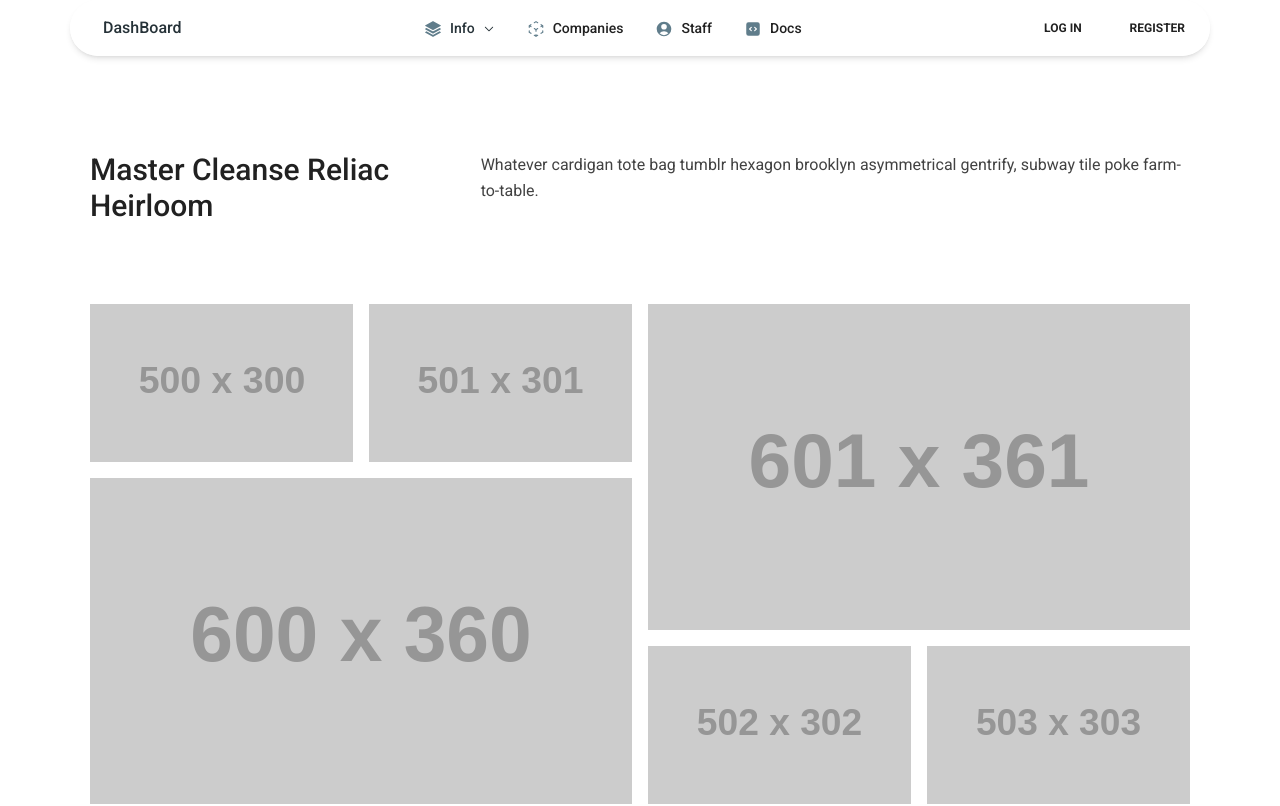
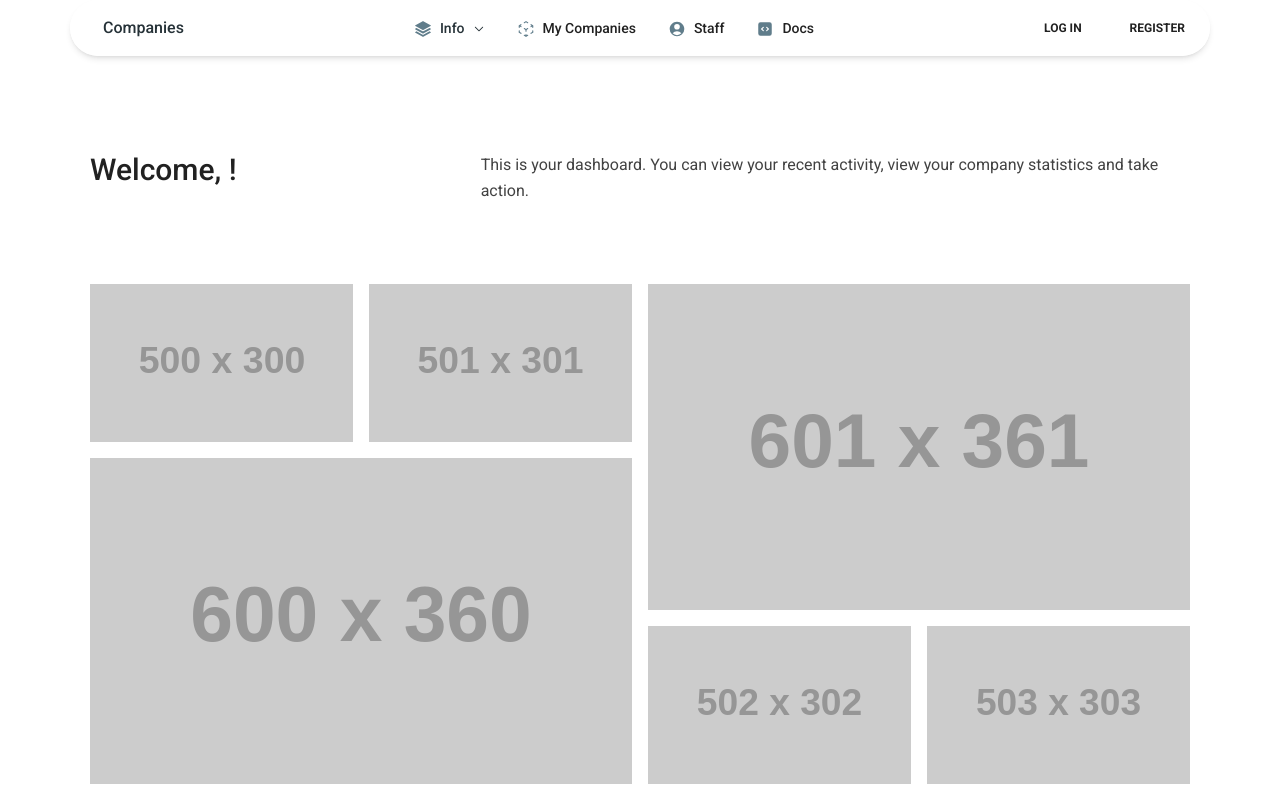
Before and after one commit to entermix123/Personal-Dashboard, a React (Vite) app in the folder client/: page / in a window 1280 px wide. Shown: the top 806 px of the page. Built offline with nearby package versions, Linux system fonts and the light colour scheme; what tw-elements would draw is missing.

Commit message:
fixed position of elements and added About us component

```diff
--- a/client/src/App.jsx
+++ b/client/src/App.jsx
@@ -3,38 +3,35 @@ import { AuthContextProvider } from "./context/AuthContext";
 
 import Logout from "../src/components/user/logout/Logout";
 import Register from "./components/user/register/Register";
-import HeaderNavbar from "./components/navbar/HeaderNavbar";
-import Footer from "./components/footer/Footer";
 import Dashboard from "./components/dashboard/DashBoard";
 import Login from "./components/user/login/Login";
 import ContactUs from "./components/contact-us/ContactUs";
 import CompanyCreate from "./components/company/company-create/CompanyCreate";
 import CompanyList from "./components/company/company-list/CompanyList";
+import CompanyDetails from "./components/company/company-details/CompanyDetails";
+import MyCompanyList from "./components/company/company-list/MyCompanyList";
+import AboutUs from "./components/about-us/AboutUs";
+import Layout from "./components/layout/Layout";
 import "./index.css";
 
 function App() {
 
     return (
-        <AuthContextProvider>   {/* Wrap the app with AuthContext.Provider - pass the contextData */}
-
-        <div className="app-container">
-            <HeaderNavbar />
-            <div className="content-container">
+        <AuthContextProvider>
         <Routes>
+          <Route element={<Layout />}>
             <Route path="/" element={<Dashboard />} />
             <Route path="/register" element={<Register />} />
             <Route path="/login" element={<Login />} />
             <Route path='/company/create' element={<CompanyCreate />} />
-                    <Route path='/company' element={<CompanyList />} />
-                    {/* <Route path='/company/edit' element={<CompanyEdit />} /> */}
-                    {/* <Route path='/company/:companyId/details' element={<CompanyDetails />} /> */}
+            <Route path='/companies' element={<CompanyList />} />
+            <Route path='/mycompanies' element={<MyCompanyList />} />
+            <Route path='/company/:companyId/details' element={<CompanyDetails />} />
             <Route path='/contactus' element={<ContactUs />} />
+            <Route path='/aboutus' element={<AboutUs />} />
             <Route path='/logout' element={<Logout />} />
-
+          </Route>
         </Routes>
-            </div>
-            <Footer />
-        </div>
       </AuthContextProvider>
     );
 }
--- a/client/src/components/dashboard/DashBoard.jsx
+++ b/client/src/components/dashboard/DashBoard.jsx
@@ -6,35 +6,34 @@ import { useAuthContext } from "../../context/AuthContext";
 import "./dashboard..css";
 
 export default function Dashboard() {
+    const { email } = useAuthContext();
     const [isDrawerOpen, setIsDrawerOpen] = useState(false);
-  const {isAuthenticated} = useAuthContext()
+    const { isAuthenticated } = useAuthContext();
 
     return (
-    <div className={`dashboard-container ${isDrawerOpen ? 'shifted' : ''}`}>
-      {isAuthenticated
-      ? (
+        <div className={`dashboard-container ${isDrawerOpen ? "shifted" : ""}`}>
+            {isAuthenticated && (
                 <IconButton
                     variant="text"
                     size="lg"
                     onClick={() => setIsDrawerOpen(true)}
-        className={`sidebar-toggle ${isDrawerOpen ? 'hidden' : ''}`}
+                    className={`sidebar-toggle ${isDrawerOpen ? "hidden" : ""}`}
                 >
                     <Bars3Icon className="h-8 w-8 stroke-2" />
                 </IconButton>
-      )
-      : (
-        <></>
-      )
-    }
-      <Sidebar isDrawerOpen={isDrawerOpen} setIsDrawerOpen={setIsDrawerOpen} />
+            )}
+            <Sidebar
+                isDrawerOpen={isDrawerOpen}
+                setIsDrawerOpen={setIsDrawerOpen}
+            />
             <section className="dashboard-content">
                 <div className="container px-5 py-24 mx-auto flex flex-wrap">
                     <div className="flex w-full mb-20 flex-wrap">
                         <h1 className="sm:text-3xl text-2xl font-medium title-font text-gray-900 lg:w-1/3 lg:mb-0 mb-4">
-              Master Cleanse Reliac Heirloom
+                            Welcome, {email}!
                         </h1>
                         <p className="lg:pl-6 lg:w-2/3 mx-auto leading-relaxed text-base">
-              Whatever cardigan tote bag tumblr hexagon brooklyn asymmetrical gentrify, subway tile poke farm-to-table.
+                            This is your dashboard. You can view your recent activity, view your company statistics and take action.
                         </p>
                     </div>
                     <div className="flex flex-wrap md:-m-2 -m-1">
--- a/client/src/components/dashboard/dashboard..css
+++ b/client/src/components/dashboard/dashboard..css
@@ -8,7 +8,7 @@
   flex: 1;
   display: flex;
   flex-direction: column;
-  margin-top: -4rem; /* Adjust based on the height of your navbar */
+  margin-top: 0; /* Remove negative margin */
 }
 
 .dashboard-container {
@@ -18,17 +18,18 @@
 }
 
 .sidebar-toggle {
-  position: fixed;
-  top: 1rem; /* Adjust to the height of your navbar */
+  position: relative;
+  top: -3rem; /* Adjust based on your navbar height */
   left: 1rem;
-  z-index: 50;
+  z-index: 1000; /* Ensure it's above everything */
 }
 
 .dashboard-content {
   flex: 1;
   margin-left: 0;
   transition: margin-left 0.3s;
-  padding-top: 4rem; /* Adjust to the height of your navbar */
+  /* padding-top: 0.3rem; Adjust based on your navbar height */
+  /* padding-left: 6rem; Add left padding to accommodate the toggle button */
 }
 
 .dashboard-container.shifted .dashboard-content {
--- a/client/src/components/navbar/HeaderNavbar.jsx
+++ b/client/src/components/navbar/HeaderNavbar.jsx
@@ -202,8 +202,8 @@ function NavListMenu() {
 // nav list component
 const navListItems = [
   {
-    label: "Companies",
-    navigate: "/company",
+    label: "My Companies",
+    navigate: "/mycompanies",
     icon: CubeTransparentIcon,
   },
   {
@@ -254,6 +254,8 @@ export default function HeaderNavbar() {
   return (
     <Navbar className="mx-auto max-w-screen-xl p-2 lg:rounded-full lg:pl-6">
       <div className="relative mx-auto flex items-center justify-between text-blue-gray-900">
+        <div className="flex">
+          {isAuthenticated && (
             <Typography
               as={Link}
               to="/"
@@ -261,6 +263,16 @@ export default function HeaderNavbar() {
             >
               DashBoard
             </Typography>
+          )}
+          <Typography
+            as={Link}
+            to="/companies"
+            className="mr-4 ml-2 cursor-pointer py-1.5 font-medium"
+          >
+            Companies
+          </Typography>
+        </div>
+
         <div className="hidden lg:block">
           <NavList />
         </div>
@@ -274,29 +286,23 @@ export default function HeaderNavbar() {
           <Bars2Icon className="h-6 w-6" />
         </IconButton>
 
-
-          {!isAuthenticated
-            ? (
+        {!isAuthenticated ? (
           <div className="flex items-center space-x-4">
             <Button size="sm" variant="text">
               <Link to="/login">Log In</Link>
             </Button>
-
             <Button size="sm" variant="text">
               <Link to="/register">Register</Link>
             </Button>
           </div>
-            )
-            : (
+        ) : (
           <div className="flex items-center space-x-4">
             <Button size="sm" variant="text">
               <Link to="/logout">Logout</Link>
             </Button>
             <ProfileMenu />
           </div>
-            )
-          }
-
+        )}
       </div>
     </Navbar>
   );
```
Lines whose indentation alone changed are shown as unchanged.
